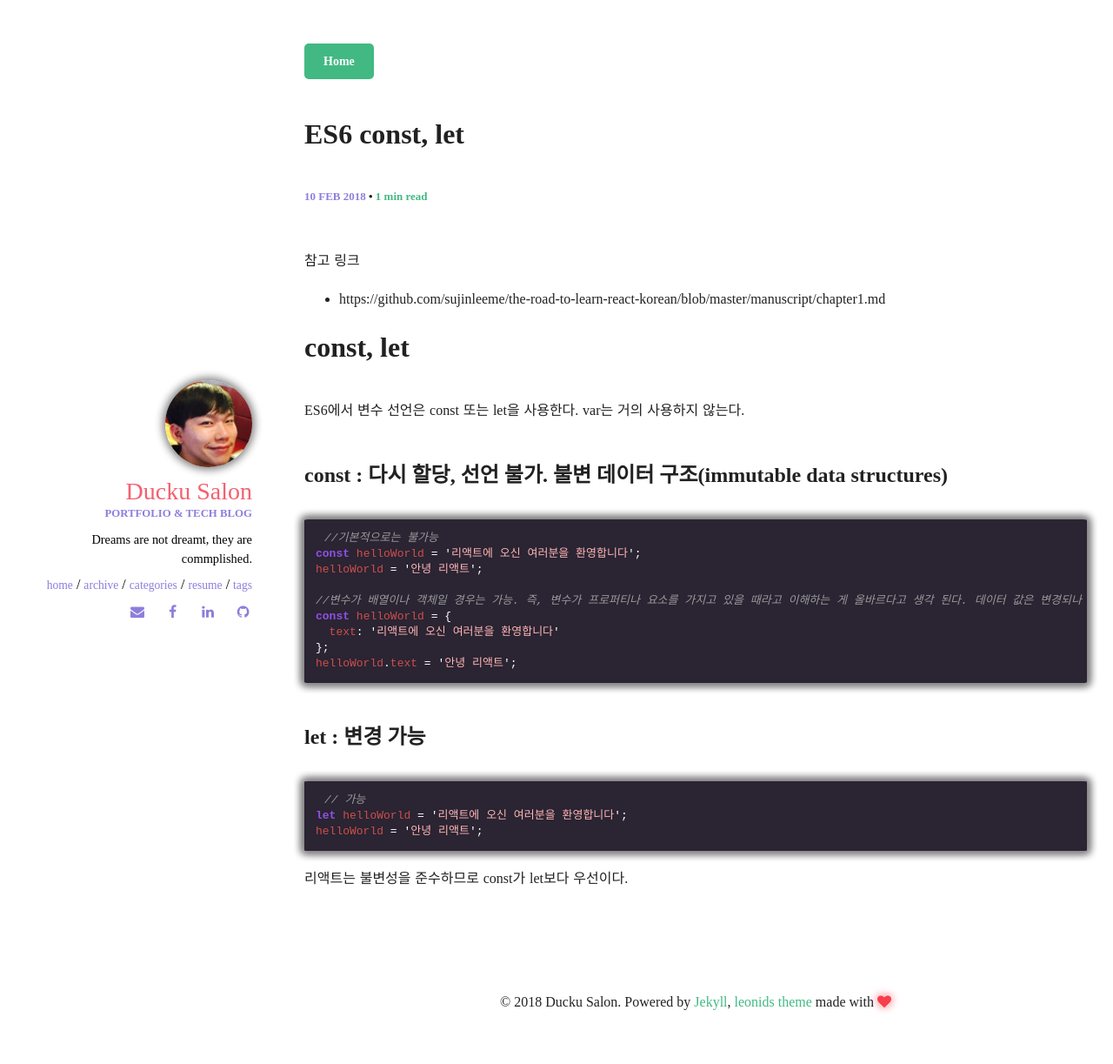
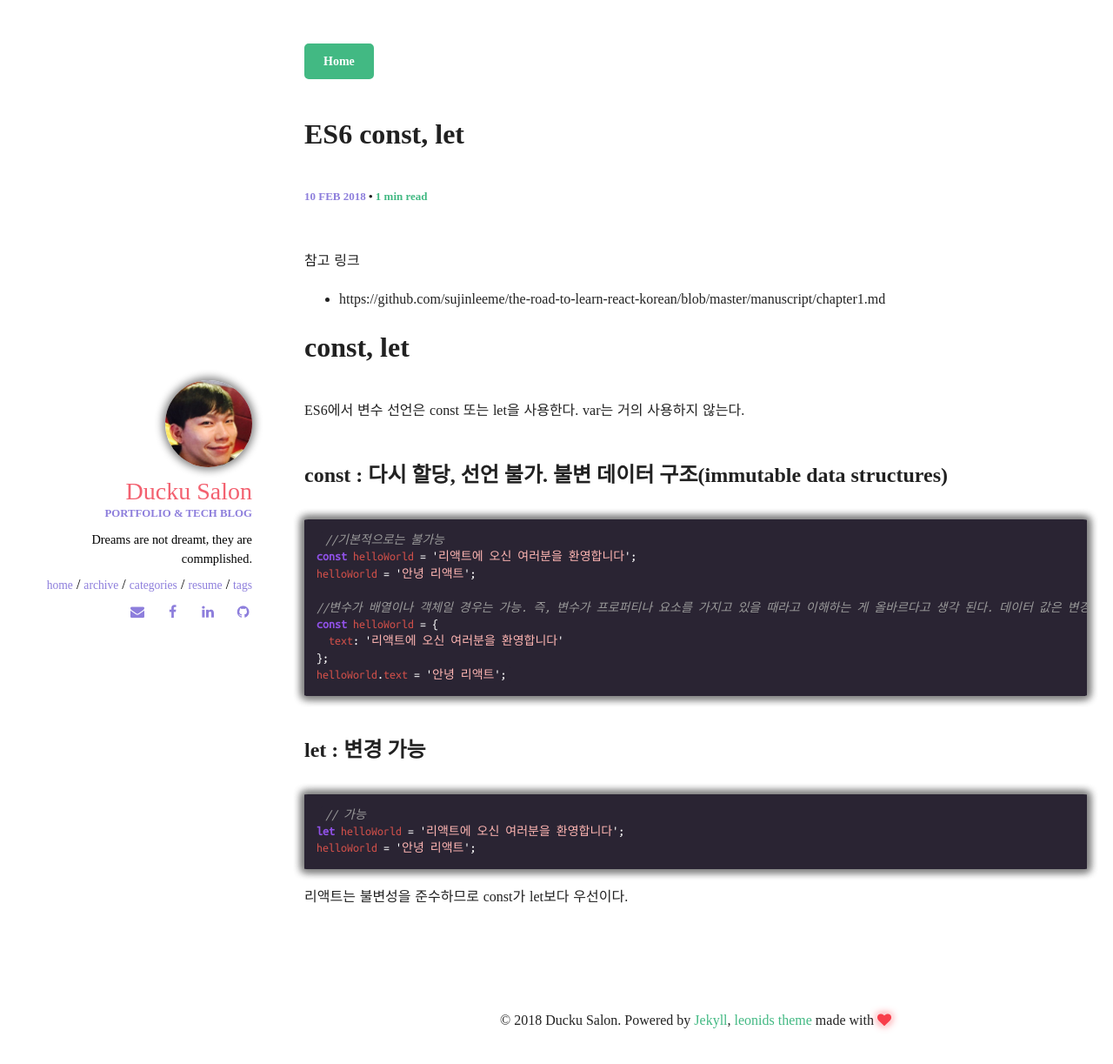
Before and after one commit to Duckuism/Youduk.github.io, a Jekyll site: the page built from _posts/2018-02-10-ES6 const,let.md, in a window 1280 px wide. Shown: the top 1223 px of the page at 87% size. Built offline with Jekyll 4.4.1, drawn with Linux system fonts in a browser that asks for light colours; some web fonts are replaced; comment, search, counter and statistics services are not loaded.

Commit message:
폰트 추가

```diff
--- a/_sass/components/_syntax-highlighting.scss
+++ b/_sass/components/_syntax-highlighting.scss
@@ -4,11 +4,11 @@
 
 
 pre, code {
-  font-family: $font-family-monospace;
+  font-family: $font-family-UbuntuMono;
   color: #fff;
   font-size: 1em;
   background-color: #2A2433;
-  font-size: ($font-size-base - 3);
+  font-size: ($font-size-base - 2);
 }
 code {
   color: #fff;
--- a/_sass/components/_variables.scss
+++ b/_sass/components/_variables.scss
@@ -4,6 +4,12 @@
 
 // NanumSquareRound font import
 @import url('https://cdn.rawgit.com/innks/NanumSquareRound/master/nanumsquareround.min.css');
+
+@import url(https://cdn.rawgit.com/moonspam/NanumSquare/master/nanumsquare.css);
+
+@import url('https://fonts.googleapis.com/css?family=Ubuntu+Mono');
+
+@import url(http://fonts.googleapis.com/earlyaccess/nanumgothiccoding.css);
 
 // Custom variables
 
@@ -24,7 +30,10 @@
 $font-family-sans-serif:     "Source Sans Pro", "Helvetica Neue", Helvetica, Arial, sans-serif !default;
 $font-family-serif:          Georgia, "Times New Roman", Times, serif !default;
 $font-family-monospace:      "Roboto Mono", "Courier New", monospace !default;
-$font-family-base:           NanumSquareRound !default;
+$font-family-NanumSquare:	 NanumSquare !default;
+$font-family-UbuntuMono:	 Ubuntu Mono !default;
+$font-family-nanum-gothic-coding: Nanum Gothic Coding !default;
+$font-family-base:           NanumSquare !default;
 
 // Pixel value used to responsively scale all typography. Applied to the `<html>` element.
 $font-size-root:             16px !default;
```
Also changed, not shown: 1 other file.
